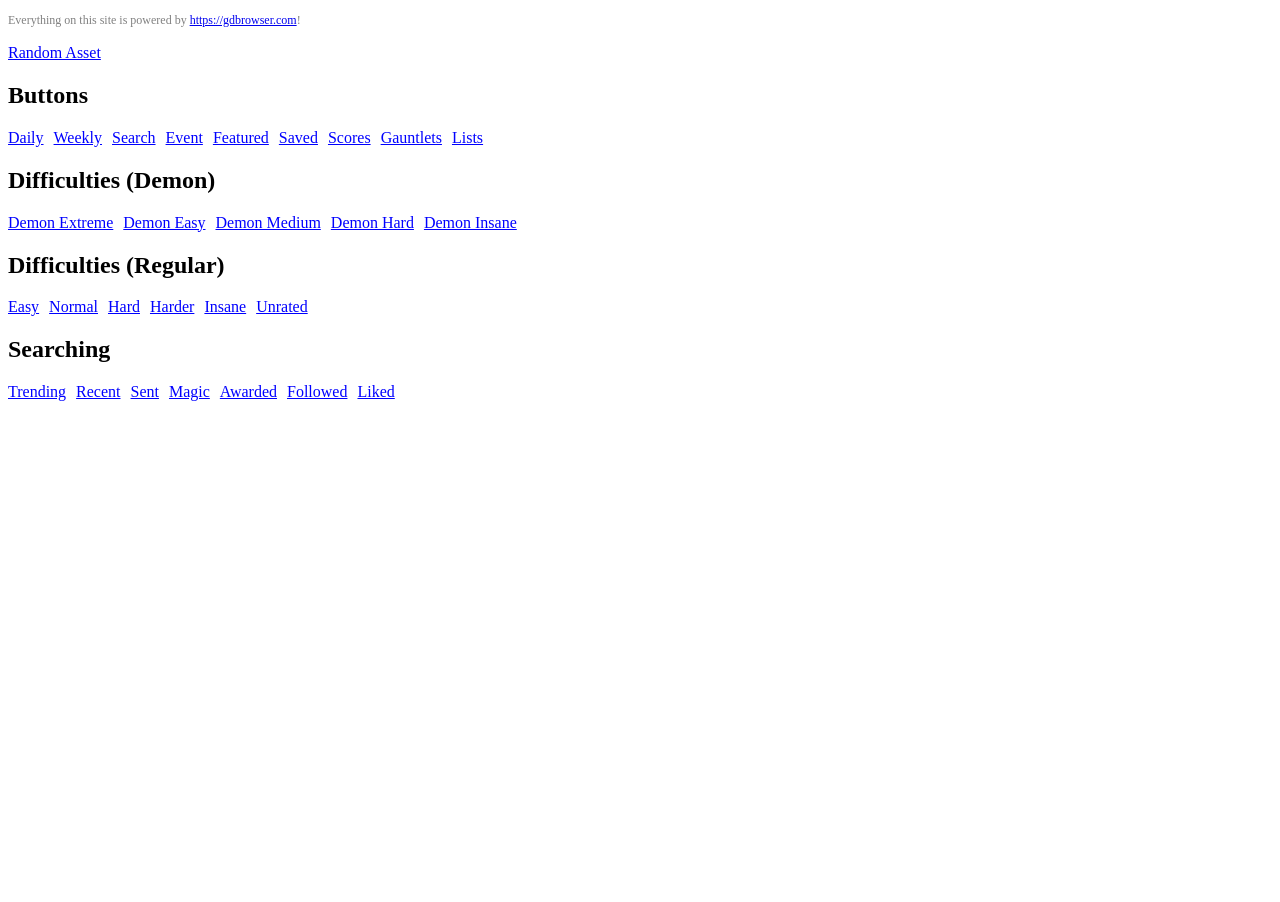
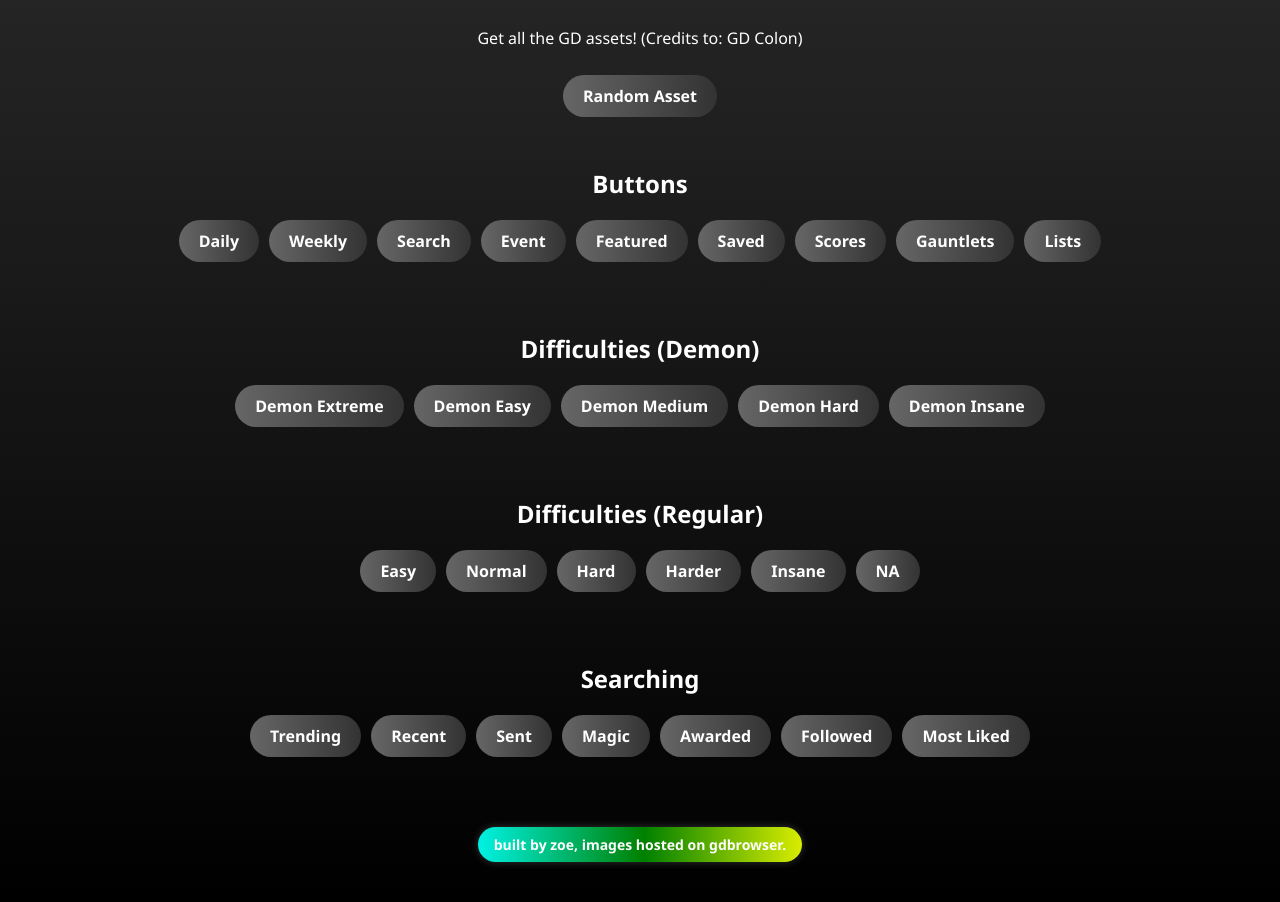
Before and after one commit to zoegmd/yg, a plain HTML site: page index.html in a window 1280 px wide. Shown: the part 349-1251 px from the top of the page. Before the commit the page ends 800 px from the top, so only its background shows below. Drawn offline with Linux system fonts and the light colour scheme.

Commit message:
Update index.html

```diff
--- a/index.html
+++ b/index.html
@@ -1,7 +1,7 @@
 <!DOCTYPE html>
 <html>
 <head>
-    <title>GD Assets</title>
+    <title>Geometry Dash Assets</title>
     <link rel="icon" href="https://gdbrowser.com/assets/coin.png" type="image/png">
     <script>
         function getRandomAsset() {
@@ -14,32 +14,85 @@
         }
     </script>
     <style>
-        .button-group {
+        body {
+            margin: 0;
+            font-family: 'Segoe UI', sans-serif;
+            background: linear-gradient(to bottom, #333, #000);
+            color: white;
             display: flex;
-            gap: 10px;
-        }
-        .button-group a {
-            color: blue;
-            text-decoration: underline;
+            flex-direction: column;
+            align-items: center;
+            padding: 40px 20px;
         }
 
-        .difficulty-group {
-            display: flex;
-            gap: 10px;
-        }
-        .difficulty-group a {
-            color: blue;
-            text-decoration: underline;
+        a {
+            text-decoration: none;
+            color: white;
+            padding: 10px 20px;
+            border-radius: 999px;
+            background: linear-gradient(to right, #666, #333);
+            transition: background 0.3s ease, transform 0.2s ease;
+            font-weight: bold;
         }
 
-        .small-text {
-            font-size: 12px;
-            color: grey;
+        a:hover {
+            background: linear-gradient(to right, #888, #444);
+            transform: scale(1.05);
+        }
+
+        .button-group, .difficulty-group {
+            display: flex;
+            flex-wrap: wrap;
+            justify-content: center;
+            gap: 10px;
+            margin-bottom: 30px;
         }
 
         .title-image {
-            max-width: 40%; /* Set to a smaller size */
+            max-width: 40%;
             height: auto;
+            margin-bottom: 20px;
+        }
+
+        h2 {
+            margin-top: 40px;
+            font-size: 24px;
+        }
+
+        .random-link {
+            margin: 20px;
+        }
+
+        .zoe-pill {
+            display: inline-block;
+            margin-top: 40px;
+            padding: 8px 16px;
+            font-family: 'Segoe UI', sans-serif;
+            font-size: 14px;
+            font-weight: 600;
+            color: white;
+            background: linear-gradient(270deg,
+                red, orange, yellow, green, cyan, blue, violet, red);
+            background-size: 400% 400%;
+            border-radius: 999px;
+            animation: rainbowShift 8s ease infinite;
+            box-shadow: 0 0 8px rgba(255, 255, 255, 0.2);
+            text-align: center;
+            width: fit-content;
+            margin-left: auto;
+            margin-right: auto;
+        }
+
+        @keyframes rainbowShift {
+            0% {
+                background-position: 0% 50%;
+            }
+            50% {
+                background-position: 100% 50%;
+            }
+            100% {
+                background-position: 0% 50%;
+            }
         }
     </style>
 </head>
@@ -49,10 +102,7 @@
 
     <p>Get all the GD assets! (Credits to: GD Colon)</p>
 
-    <!-- Smaller Text Below Title -->
-    <p class="small-text">Everything on this site is powered by <a href="https://gdbrowser.com" target="_blank">https://gdbrowser.com</a>!</p>
-
-    <p><a href="#" onclick="getRandomAsset()" style="color: blue; text-decoration: underline;">Random Asset</a></p>
+    <p class="random-link"><a href="#" onclick="getRandomAsset()">Random Asset</a></p>
 
     <!-- Buttons Section -->
     <h2>Buttons</h2>
@@ -86,7 +136,7 @@
         <a href="https://gdbrowser.com/assets/difficulties/hard.png?">Hard</a>
         <a href="https://gdbrowser.com/assets/difficulties/harder.png?">Harder</a>
         <a href="https://gdbrowser.com/assets/difficulties/insane.png?">Insane</a>
-        <a href="https://gdbrowser.com/assets/difficulties/unrated.png?">Unrated</a>
+        <a href="https://gdbrowser.com/assets/difficulties/unrated.png?">NA</a>
     </div>
 
     <!-- Searching Section -->
@@ -98,7 +148,10 @@
         <a href="https://gdbrowser.com/assets/btn-magic.png">Magic</a>
         <a href="https://gdbrowser.com/assets/btn-awarded.png">Awarded</a>
         <a href="https://gdbrowser.com/assets/btn-followed.png">Followed</a>
-        <a href="https://gdbrowser.com/assets/btn-liked.png">Liked</a>
+        <a href="https://gdbrowser.com/assets/btn-liked.png">Most Liked</a>
     </div>
+
+    <!-- Rainbow pill footer -->
+    <div class="zoe-pill">built by zoe, images hosted on gdbrowser.</div>
 </body>
 </html>
```
